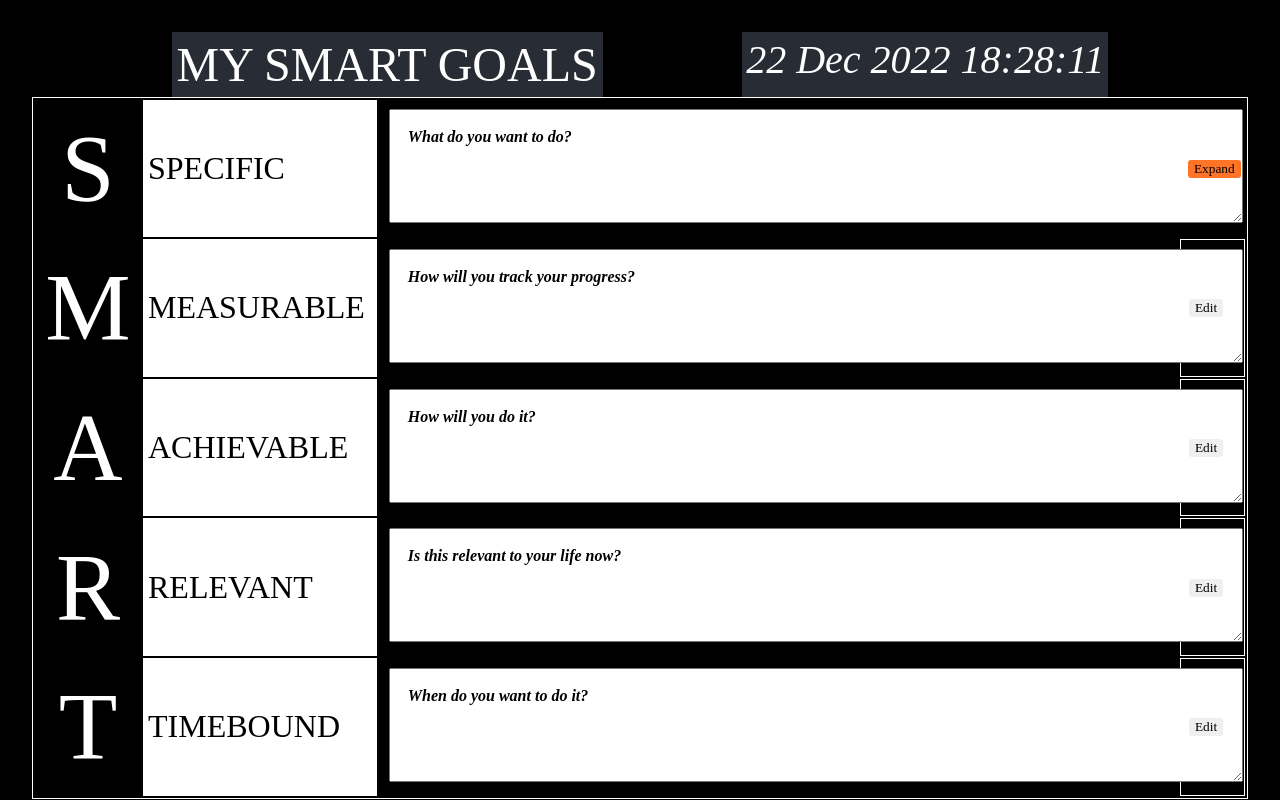
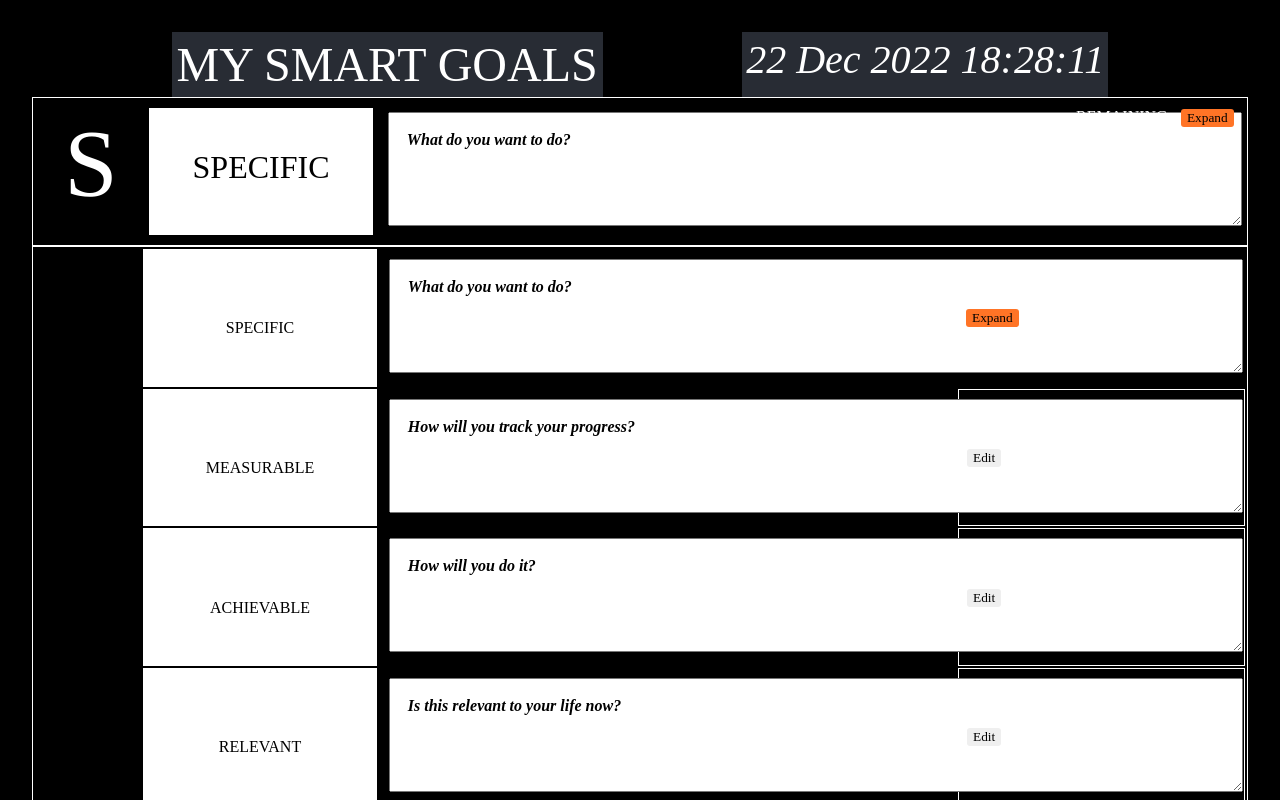
Before and after one commit to DelroyGayle/prototype2, a React (Create React App) app: page / in a window 1280 px wide. Shown: the top 800 px of the page. Built offline with nearby package versions, Linux system fonts and the light colour scheme.

Commit message:
WIP GRID

```diff
--- a/src/App.css
+++ b/src/App.css
@@ -80,6 +80,52 @@ body {
   background-color: var(--colour-black);
 }
 
+.grid-container-border {
+    border: 1px solid var(--colour-white);
+}
+
+.grid-container {
+  display: grid;
+  grid-template-areas:
+    'grid-letter grid-attribute grid-plan-entry-box grid-plan-entry-box grid-plan-entry-box grid-remaining grid-expandbutton'
+    'grid-letter grid-attribute grid-plan-entry-box grid-plan-entry-box grid-plan-entry-box grid-remaining grid-expandbutton'
+    'grid-letter grid-attribute grid-plan-entry-box grid-plan-entry-box grid-plan-entry-box grid-remaining grid-expandbutton'
+    'grid-letter grid-attribute grid-plan-entry-box grid-plan-entry-box grid-plan-entry-box grid-remaining grid-expandbutton'
+    'grid-letter grid-attribute grid-plan-entry-box grid-plan-entry-box grid-plan-entry-box grid-remaining grid-expandbutton'
+   ;
+  grid-template-columns: 6em 14em 3fr 1fr 2em;
+  gap: 10px;
+  background-color: var(--colour-black);
+  padding: 10px;
+}
+
+.cell {
+  color: white;
+  font-size: 3rem;
+  text-align: center;
+  padding: 4rem;
+}
+
+.item1 {
+  grid-area: grid-letter;
+}
+
+.item2 {
+  grid-area: grid-attribute;
+}
+
+.item3 {
+  grid-area: grid-plan-entry-box;
+}
+
+.item4 {
+  grid-area: grid-remaining;
+}
+
+.item5 {
+  grid-area: grid-expandbutton;
+}
+
 .table {
   width: 100%;
   table-layout: fixed;
@@ -135,11 +181,14 @@ button.expand {
 }
 
 .td-goal-text-entry {
-  width: 60%; /* DG */
+  grid-area: grid-plan-entry-box;
+  /*width: 60%;*/ /* DG */
   border-style: hidden;
 }
 
 .td-remaining {
+  grid-area: grid-remaining;
+  color: var(--colour-white);
   /* width: 60%; */
   border-style: hidden;
   /* color: var(--colour-white); */
@@ -159,17 +208,38 @@ button.expand {
   border-style: hidden;
 }
 
-
-.goal-letter {
+.td-goal-letter {
+  grid-area: grid-letter;
   font-size: 6em;
   color: var(--colour-white);
   text-align: center;
 }
 
-.goal-attribute {
+.goal-letter {
+    display: flex;
+    align-items: center;
+    justify-content: center;
+}
+
+.td-goal-attribute {
+  grid-area: grid-attribute;
   font-size: 2em;
   background-color: var(--colour-white);
   color: var(--colour-black);
+}
+
+.goal-attribute {
+  display: flex;
+  align-items: center;
+  justify-content: center;
+}
+
+.goal-attribute {
+  /* display: flex; */
+  /* align-items: center; */
+  /* justify-content: center; */
+  padding-top: 1.3em;
+  /* margin: auto; */
 }
 
 .text-area {
--- a/src/EnterPlans.js
+++ b/src/EnterPlans.js
@@ -69,7 +69,13 @@ const EnterPlans = () => {
 
   const [planText, setPlanText] = useState(["", "", "", "", ""]);
 
-  const [planCharacterCount, setPlanCharacterCount] = useState([0, 0, 0, 0, 0]);
+  const [planCharacterCount, setPlanCharacterCount] = useState([
+    PLAN_ENTRY_LIMIT,
+    PLAN_ENTRY_LIMIT,
+    PLAN_ENTRY_LIMIT,
+    PLAN_ENTRY_LIMIT,
+    PLAN_ENTRY_LIMIT,
+  ]);
 
   // const [remainingNumber, setRemainingNumber] = useState([
   //   PLAN_ENTRY_LIMIT,
@@ -244,6 +250,23 @@ const EnterPlans = () => {
 
   function handleChange(event, whichPlan) {
     let enteredPlan = event.target.value.trim();
+    // Update display with the Remaining Characters
+    const updatedText = [...planText];
+    console.log(planText);
+    updatedText[whichPlan] = enteredPlan;
+    console.log(whichPlan, enteredPlan, updatedText);
+    console.log(whichPlan, planCharacterCount);
+    // Show Entered Text
+    setPlanText(updatedText);
+
+    // Show Number Of Characters Remaining
+    const updatedCount = [...planCharacterCount];
+    updatedCount[whichPlan] = enteredPlan.length;
+    console.log(updatedCount);
+    //console.log(remainingTextColour[whichPlan], newRemainingTextColour);
+    setPlanCharacterCount(updatedCount);
+return
+
     planInputs[S_PLAN] = event.target.value.trim();
     console.log("ALSO", event.code, event.key);
     checkAndIncrementCharCount(event, whichPlan, enteredPlan);
@@ -273,33 +296,50 @@ const EnterPlans = () => {
   //   };
   // }, [handleKeyPress]);
 
-  useEffect(() => {
-    setRemainingNumber([1000, 1000, 1000, 1000, 1000]);
-  }, []);
-
-  useEffect(() => {
-    for (let i = 0; i < 5; i++) {
-      // Using -1 until I figure out why it is showing the previous value
-      const diff = PLAN_ENTRY_LIMIT - planCharacterCount[i] - 1;
-      console.log(PLAN_ENTRY_LIMIT, planCharacterCount, diff);
-      showRemainingTextMessage[i] =
-        String(diff).padStart(3) +
-        " Remaining Character" +
-        (diff !== 1 ? "s" : "");
-      remainingTextColourClass[i] = remainingTextColour[i]
-        ? "td-remaining-default"
-        : "td-remaining-less21";
-    }
-
-    console.log(planCharacterCount, showRemainingTextMessage);
-  }, [planText, planCharacterCount, remainingTextColour]);
-
   return (
     <div>
       <header className="display-flex">
         <div className="title-header">MY SMART GOALS</div>
         <div className="title-header timestamp-header">{displayTimeStamp}</div>
       </header>
+      <section className="grid-container-border">
+        <section className="grid-container">
+          <div className="td-goal-letter">
+            <div className="goal-letter">S</div>
+          </div>
+          <div className="td-goal-attribute">
+            <div className="goal-attribute">SPECIFIC</div>
+          </div>
+          <div className="td-goal-text-entry">
+            <div className="form-body">
+              <form className="row g-3">
+                <div className="col-auto">
+                  <textarea
+                    className="text-area"
+                    rows="6"
+                    cols="90"
+                    placeholder="What do you want to do?"
+                    maxLength="1000"
+                    id="S-input"
+                    name="S-goal"
+                    autoComplete="off"
+                    value={planInputs[S_PLAN]}
+                    onChange={(event) => handleChange(event, 0)}
+                    // onKeyUp={(event) => keyDownHandler(event, 0)}
+                  ></textarea>
+                </div>
+              </form>
+            </div>
+          </div>
+          <div className="td-remaining">
+            REMAINING {showRemainingTextMessage[0]}
+          </div>
+          <div className="td-expand-buttons">
+            <button className="expand">Expand</button>
+            {/* <button className="delete">Delete</button> */}
+          </div>
+        </section>
+      </section>
       <table className="table">
         <tr>
           <td className="td-letter-column">
@@ -322,8 +362,8 @@ const EnterPlans = () => {
                     name="S-goal"
                     autoComplete="off"
                     value={planInputs[S_PLAN]}
-                    //onChange={(event) => handleChange(event, 0)}
-                    onKeyUp={(event) => keyDownHandler(event, 0)}
+                    onChange={(event) => handleChange(event, 0)}
+                    // onKeyUp={(event) => keyDownHandler(event, 0)}
                   ></textarea>
                 </div>
               </form>
```
